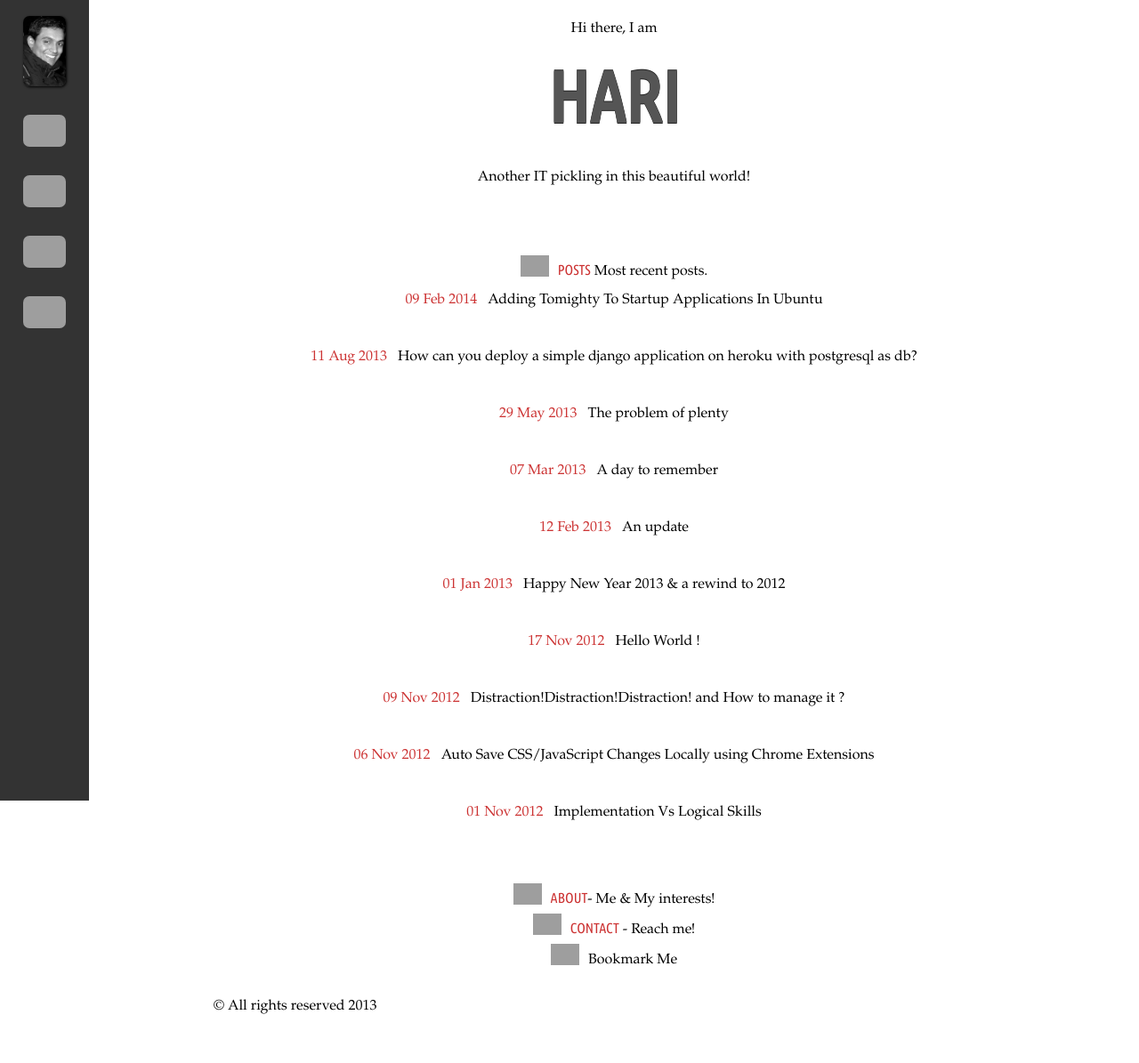
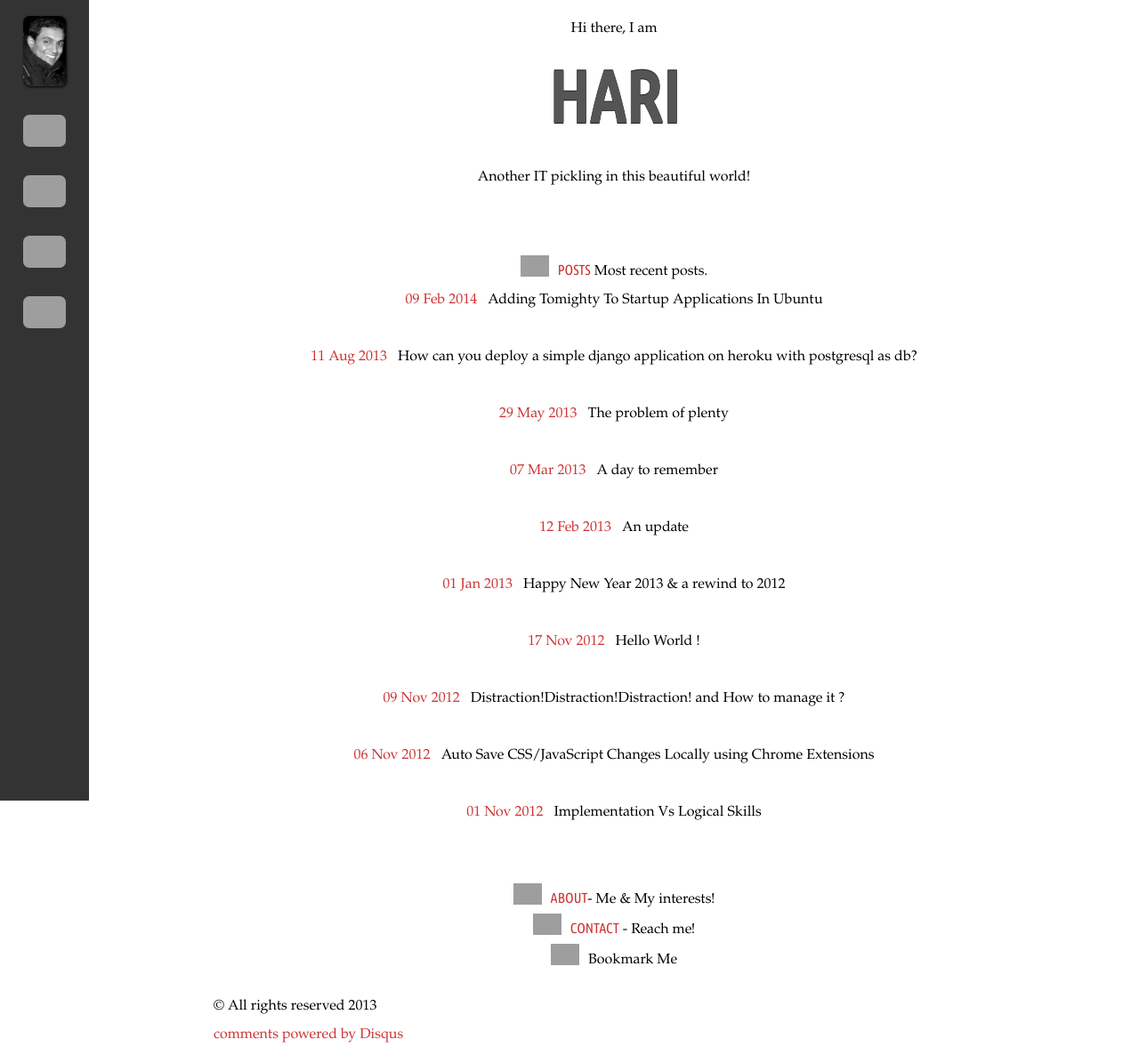
Before and after one commit to hpalappetty/silkyprogrammer.github.com, a Jekyll site: the page built from index.html, in a window 1280 px wide, cut to the strip 0-1195 px from the top of the page. Shown: the whole strip at 89% size. Built offline with Jekyll 4.4.1, drawn with Linux system fonts in a browser that asks for light colours; some web fonts are replaced; comment, search, counter and statistics services are not loaded; before the commit the page ends 1163 px from its top, so only the background shows below that; grey boxes are pictures that could not be loaded.

Commit message:
Updates - Disqus integration with krispal.me
Added - Disqus commenting system to the blog.

```diff
--- /dev/null
+++ b/_includes/comments.html
@@ -0,0 +1,14 @@
+ <div id="disqus_thread"></div>
+    <script type="text/javascript">
+        /* * * CONFIGURATION VARIABLES: EDIT BEFORE PASTING INTO YOUR WEBPAGE * * */
+        var disqus_shortname = 'krispalme'; // required: replace example with your forum shortname
+
+        /* * * DON'T EDIT BELOW THIS LINE * * */
+        (function() {
+            var dsq = document.createElement('script'); dsq.type = 'text/javascript'; dsq.async = true;
+            dsq.src = '//' + disqus_shortname + '.disqus.com/embed.js';
+            (document.getElementsByTagName('head')[0] || document.getElementsByTagName('body')[0]).appendChild(dsq);
+        })();
+    </script>
+    <noscript>Please enable JavaScript to view the <a href="http://disqus.com/?ref_noscript">comments powered by Disqus.</a></noscript>
+    <a href="http://disqus.com" class="dsq-brlink">comments powered by <span class="logo-disqus">Disqus</span></a>
--- a/_layouts/default.html
+++ b/_layouts/default.html
@@ -42,6 +42,7 @@
       <div id="main">
         <div class="content">
           {{content}}
+          {% include comments.html %}
           </div>
       </div>
 
```
